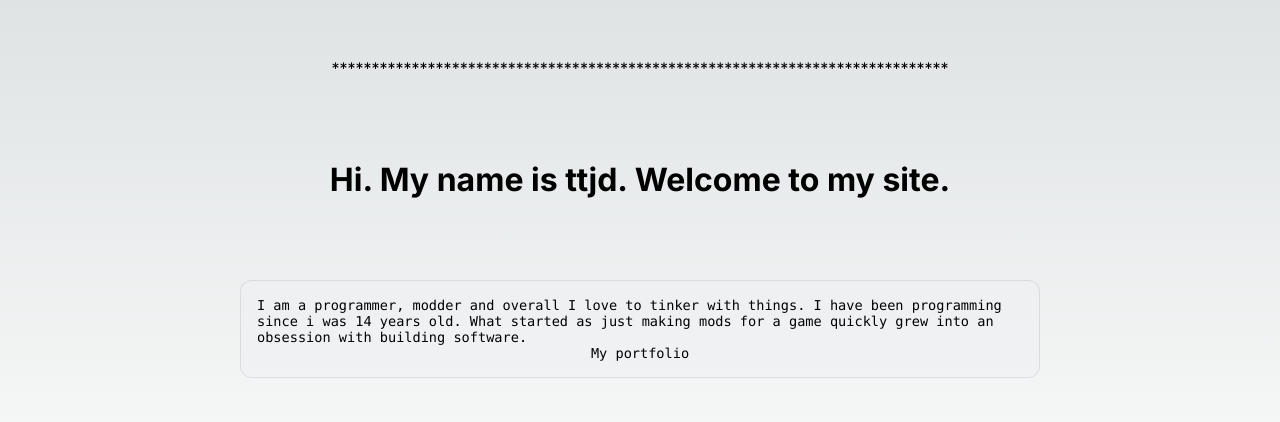
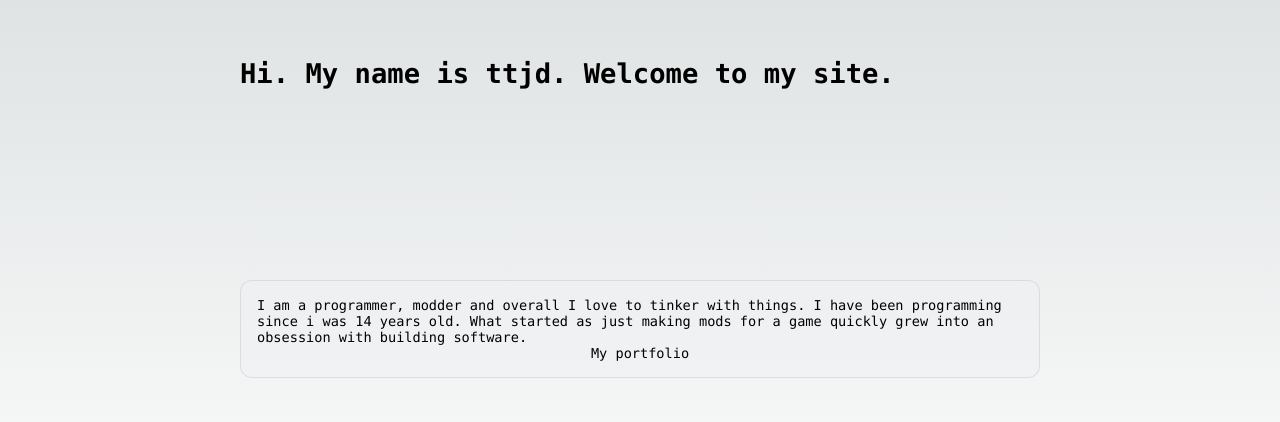
Before and after one commit to l-snq/ttj-d, a Next.js app: page / in a window 1280 px wide. Shown: the part 182-604 px from the top of the page. Built offline with nearby package versions, Linux system fonts and the light colour scheme.

Commit message:
something

```diff
--- a/src/app/page.js
+++ b/src/app/page.js
@@ -3,10 +3,9 @@ import styles from "./page.module.css";
 export default function Home() {
   return (
     <main className={styles.main}>
-        <div>
-          *****************************************************************************
+	<div className={styles.description}>
+		<h1>Hi. My name is ttjd. Welcome to my site.</h1>
         </div>
-        <h1>Hi. My name is ttjd. Welcome to my site.</h1>
         <div className={styles.description}>
           <p>
               I am a programmer, modder and overall I love to tinker with things.
```
